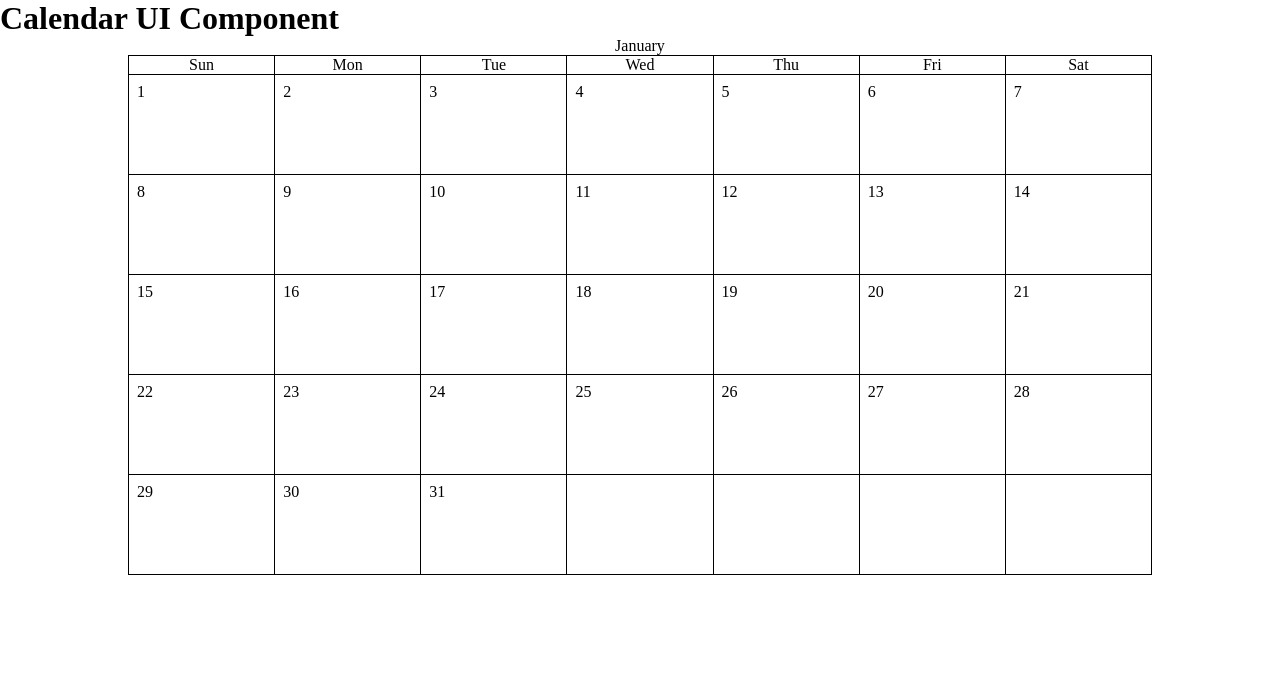
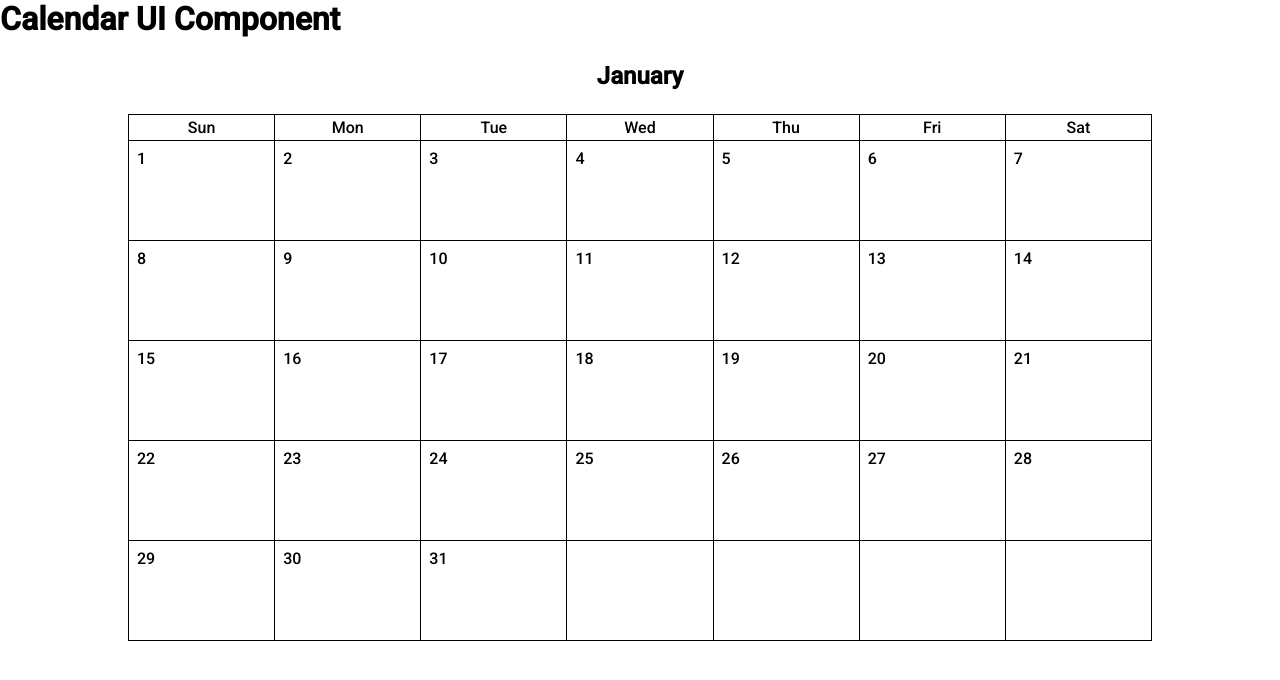
Before and after one commit to dchua-ch/calendar-ui-component, a plain HTML site: page index.html in a window 1280 px wide. Drawn offline with Linux system fonts and the light colour scheme.

Commit message:
added roboto font, adjusted padding

```diff
--- a/index.html
+++ b/index.html
@@ -5,10 +5,13 @@
     <meta name="viewport" content="width=device-width, initial-scale=1.0">
     <title>Document</title>
     <link rel="stylesheet" href="styles.css">
+    <link rel="preconnect" href="https://fonts.googleapis.com">
+    <link rel="preconnect" href="https://fonts.gstatic.com" crossorigin>
+    <link href="https://fonts.googleapis.com/css2?family=Roboto:wght@500&display=swap" rel="stylesheet">
 </head>
 <body>
     <h1>Calendar UI Component</h1>
-    <div class = 'month'>January</div>
+    <h2 class = 'month'>January</h2>
     <div class = 'calendar'>
 
         <div class = 'day-of-week'>Sun</div>
--- a/styles.css
+++ b/styles.css
@@ -5,7 +5,9 @@
     padding: 0;
     box-sizing: border-box;
   }
-
+body {
+    font-family: 'Roboto', sans-serif;
+}
 .calendar
 {
     display: grid;
@@ -22,12 +24,15 @@
     text-align: center;
     border-top: 1px solid black;
     border-left: 1px solid black;
+    padding-top:0.2em;
+    padding-bottom:0.2em;
 }
 .month
 {
     grid-row-start:1;
     grid-column: span 7;
     text-align:center;
+    padding:1em;
 }
 
 .day
```
